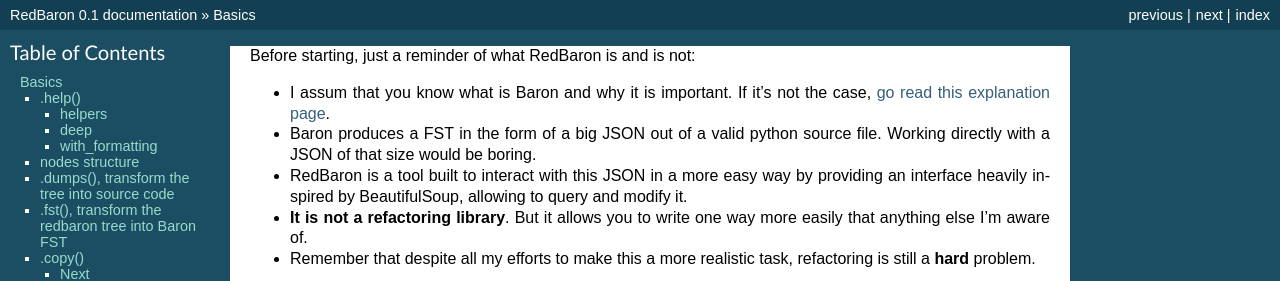
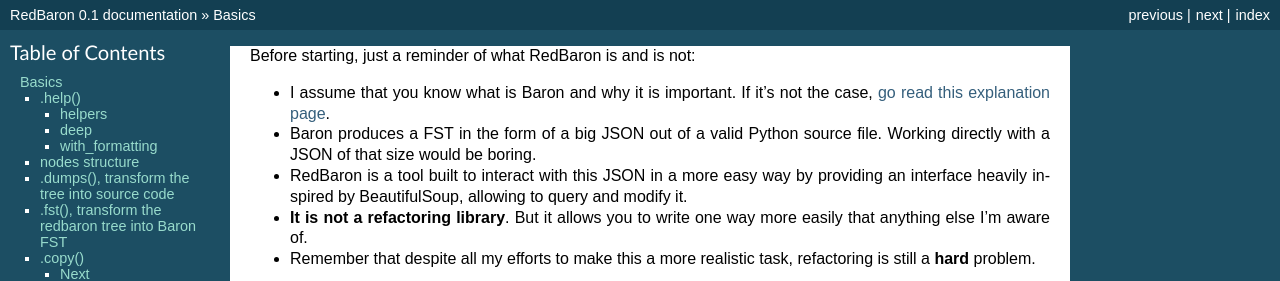
Before and after one commit to PyCQA/redbaron, a Sphinx documentation site: the page built from docs/basics.rst, in a window 1280 px wide and 900 px high. Shown: the top 281 px of the window. Built offline with Sphinx 7.4.7, drawn with Linux system fonts in a browser that asks for light colours.

Commit message:
[doc] Typo

```diff
--- a/docs/basics.rst
+++ b/docs/basics.rst
@@ -1,8 +1,8 @@
 Before starting, just a reminder of what RedBaron is and is not:
 
-* I assum that you know what is Baron and why it is important. If it's not the
+* I assume that you know what is Baron and why it is important. If it's not the
   case, `go read this explanation page <why.html>`_.
-* Baron produces a FST in the form of a big JSON out of a valid python source file. Working directly with a JSON of that size would be boring.
+* Baron produces a FST in the form of a big JSON out of a valid Python source file. Working directly with a JSON of that size would be boring.
 * RedBaron is a tool built to interact with this JSON in a more easy way by providing an interface heavily inspired by BeautifulSoup, allowing to query and modify it.
 * **It is not a refactoring library**. But it allows you to write one way more easily that anything else I'm aware of.
 * Remember that despite all my efforts to make this a more realistic task, refactoring is still a **hard** problem.
```
